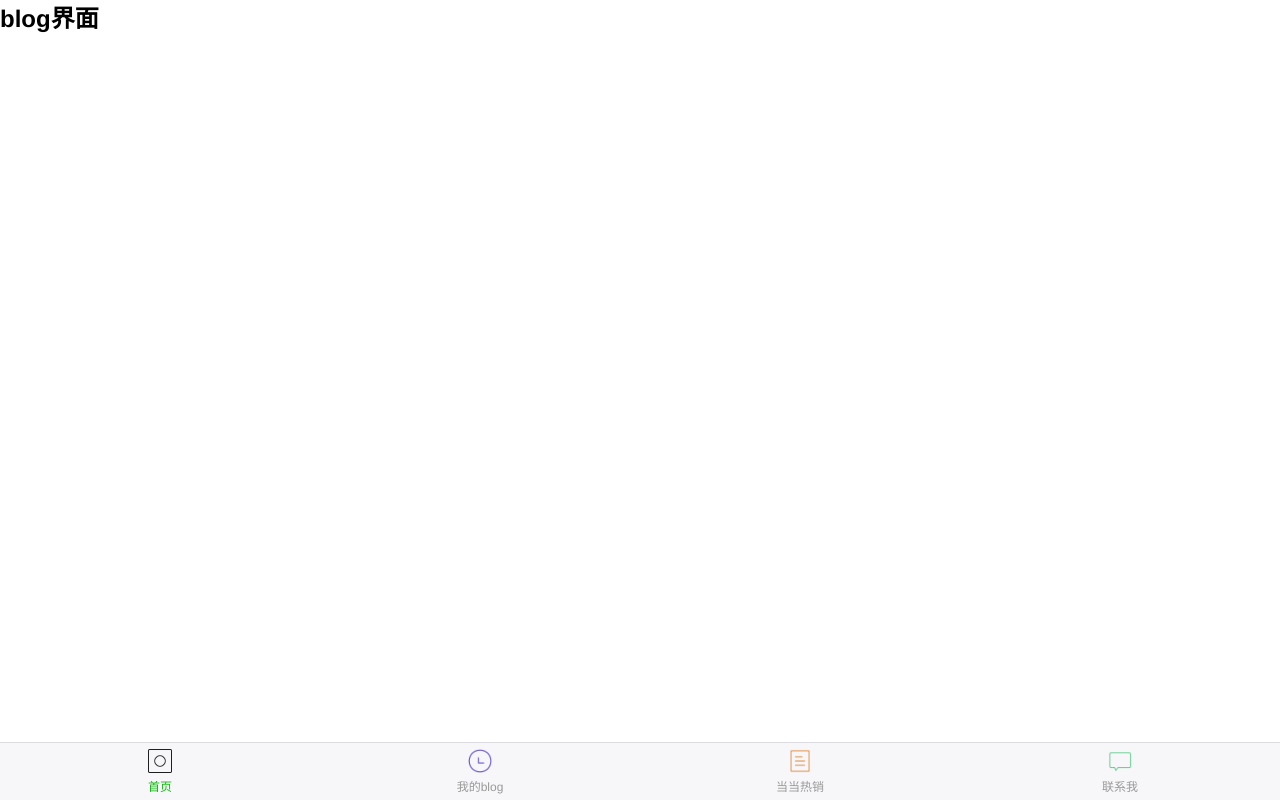
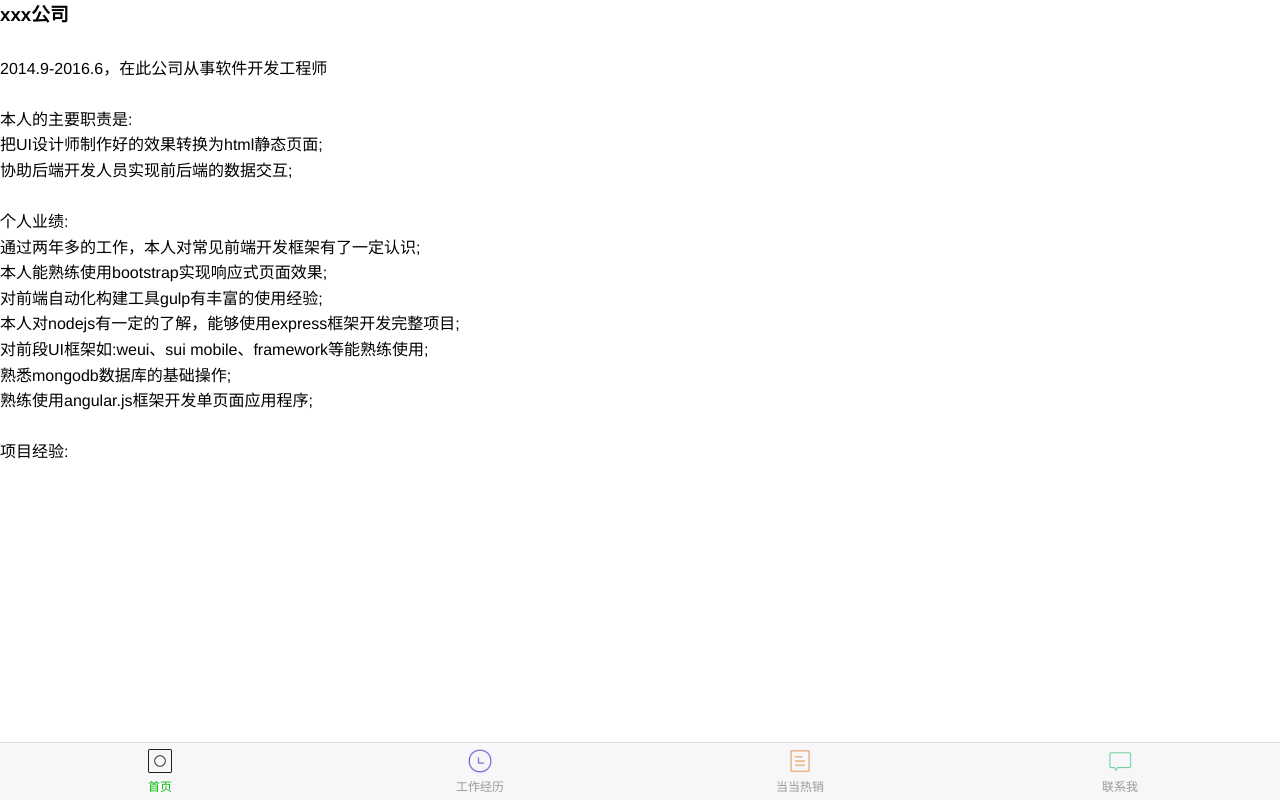
Before and after one commit to GaoMin409/Gaomin409.github.io, a plain HTML site: page dangdang-app-angularjs/index.html at #/blog in a window 1280 px wide. Drawn offline with Linux system fonts and the light colour scheme.

Commit message:
工作经验简单提交

```diff
--- a/dangdang-app-angularjs/assets/tpl/blog.html
+++ b/dangdang-app-angularjs/assets/tpl/blog.html
@@ -1 +1,14 @@
-<h2>blog界面</h2>
+<h3>xxx公司</h3><br>
+<p>2014.9-2016.6，在此公司从事软件开发工程师</p><br>
+<p>本人的主要职责是:</p>
+<p>把UI设计师制作好的效果转换为html静态页面;</p>
+<p>协助后端开发人员实现前后端的数据交互;</p><br>
+<p>个人业绩:</p>
+<p>通过两年多的工作，本人对常见前端开发框架有了一定认识;</p>
+<p>本人能熟练使用bootstrap实现响应式页面效果;</p>
+<p>对前端自动化构建工具gulp有丰富的使用经验;</p>
+<p>本人对nodejs有一定的了解，能够使用express框架开发完整项目;</p>
+<p>对前段UI框架如:weui、sui mobile、framework等能熟练使用;</p>
+<p>熟悉mongodb数据库的基础操作;</p>
+<p>熟练使用angular.js框架开发单页面应用程序;</p><br>
+<p>项目经验:</p>
--- a/dangdang-app-angularjs/index.html
+++ b/dangdang-app-angularjs/index.html
@@ -25,7 +25,7 @@
                 </a>
                 <a href="#/blog" ng-click='linkTo(1)' class="weui-tabbar__item  {{selectedIndex==1?'weui-bar__item_on':''}}">
                     <img src="./assets/images/icon_nav_icons.png" alt="" class="weui-tabbar__icon">
-                    <p class="weui-tabbar__label">我的blog</p>
+                    <p class="weui-tabbar__label">工作经历</p>
                 </a>
                 <a href="#/book" ng-click='linkTo(2)' class="weui-tabbar__item {{selectedIndex==2?'weui-bar__item_on':''}}">
                     <img src="./assets/images/icon_nav_article.png" alt="" class="weui-tabbar__icon">
```
